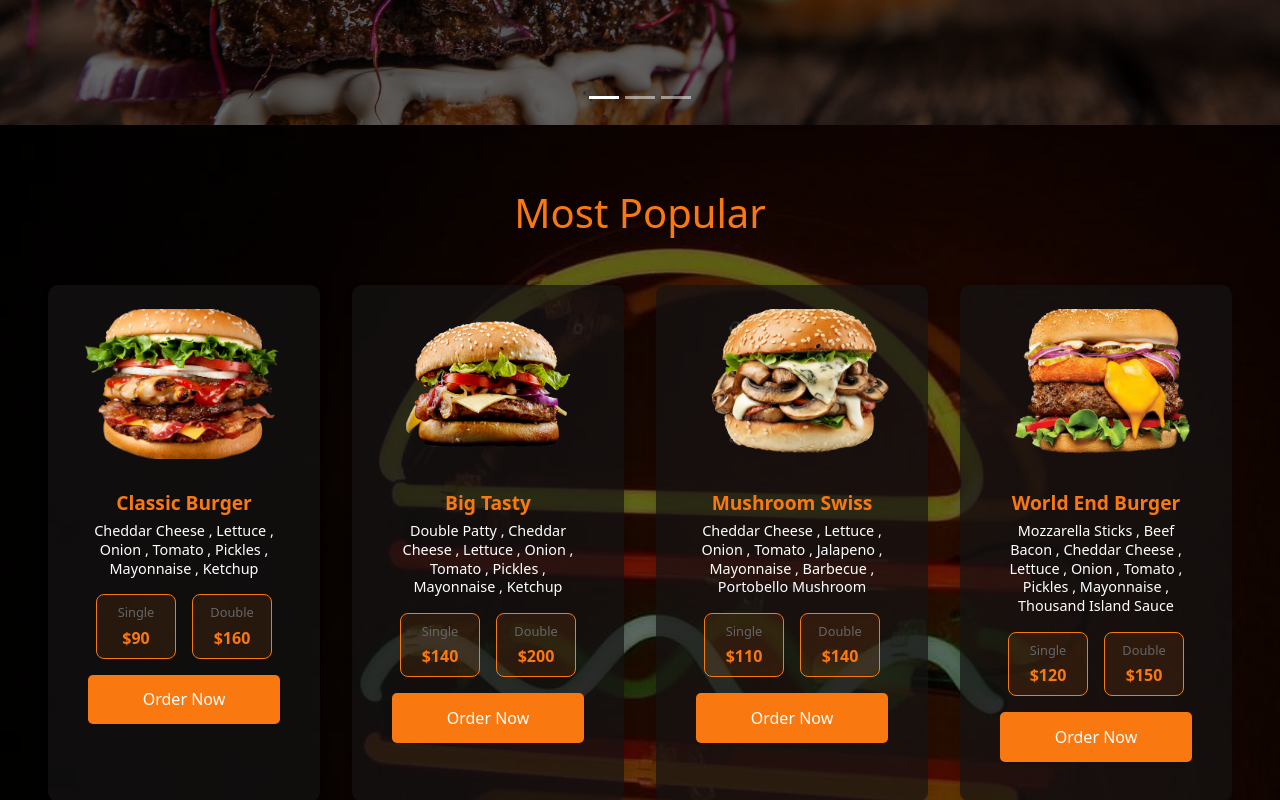
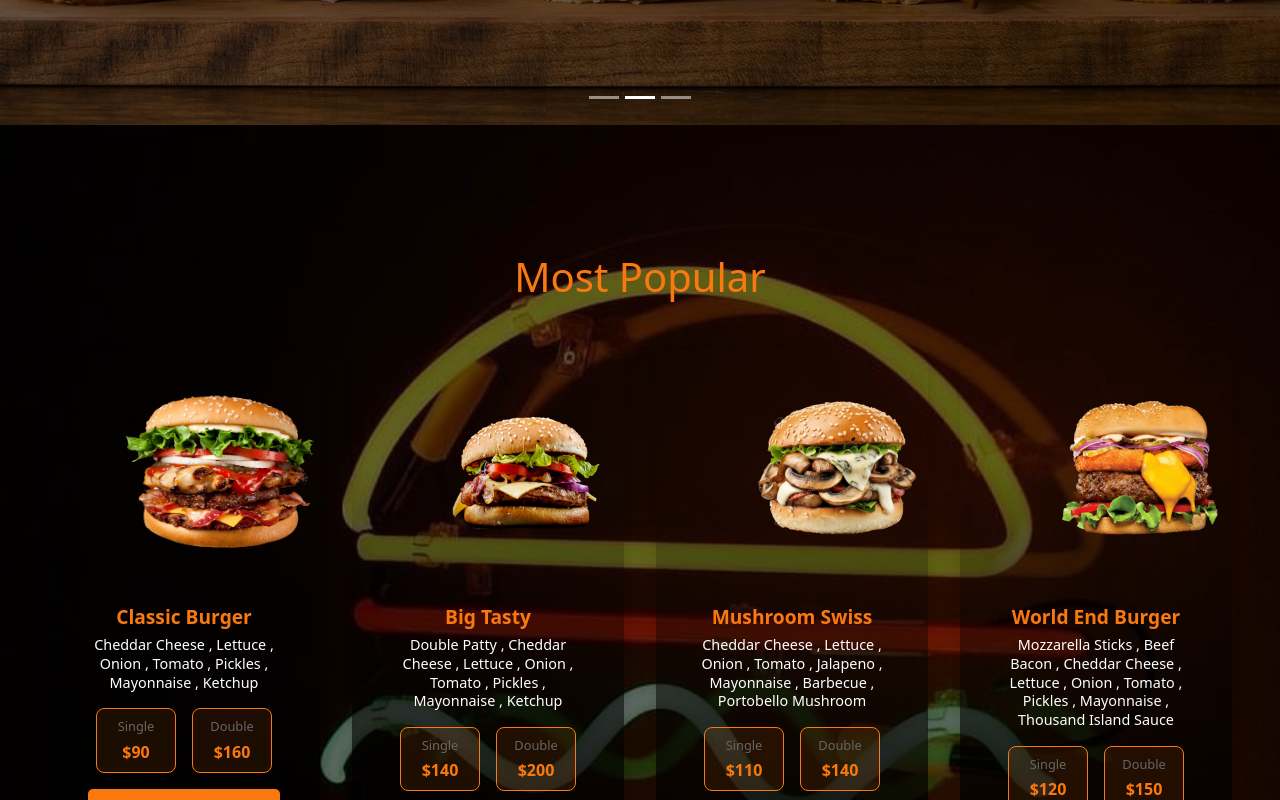
Before and after one commit to YoussefGad97/QBurger, a React (Create React App) app: page / in a window 1280 px wide. Shown: the part 2120-2920 px from the top of the page. Built offline with nearby package versions, Linux system fonts and the light colour scheme.

Commit message:
ADjusted Gallery Cards and Style

```diff
--- a/src/styles/BurgerGallery.scss
+++ b/src/styles/BurgerGallery.scss
@@ -1,5 +1,5 @@
 .burger-gallery {
-  padding: 4rem 2rem;
+  padding: 8rem 2rem;
   background: linear-gradient(rgba(0, 0, 0, 0.6), rgba(0, 0, 0, 0.6)),
     url("../assets/images/GalleryBack.jpg");
   background-size: cover;
@@ -30,25 +30,42 @@
     height: auto;
     padding: 1.5rem;
     box-shadow: 0 4px 10px rgba(0, 0, 0, 0.1);
-    background: rgba(20, 19, 19, 0.708);
+    background: linear-gradient(to bottom, rgba(3, 156, 216, 0) 20%, rgb(0, 0, 0) 100%);
     border-radius: 10px;
     transition: transform 0.3s ease;
+    position: relative;
+    overflow: hidden;
+
+    &::before {
+      content: '';
+      position: absolute;
+      top: 0;
+      left: 0;
+      right: 0;
+      height: 50px;
+      background: linear-gradient(to bottom, rgba(0, 0, 0, 0) 0%, rgba(255, 0, 0, 0) 100%);
+      pointer-events: none;
+    }
 
     &:hover {
       transform: translateY(-5px);
     }
 
     .burger-image {
-      width: 100%;
-      height: 150px;
+      width: 300px;
+      height: 200px;
       overflow: hidden;
       border-radius: 8px;
       margin-bottom: 1rem;
+      position: relative;
+
 
       img {
         width: 100%;
         height: 100%;
-        object-fit: cover;
+        object-fit: contain;
+        position: relative;
+        z-index: 1;
       }
     }
 
```
Also changed, not shown: src/assets/images/Card.png (added).
